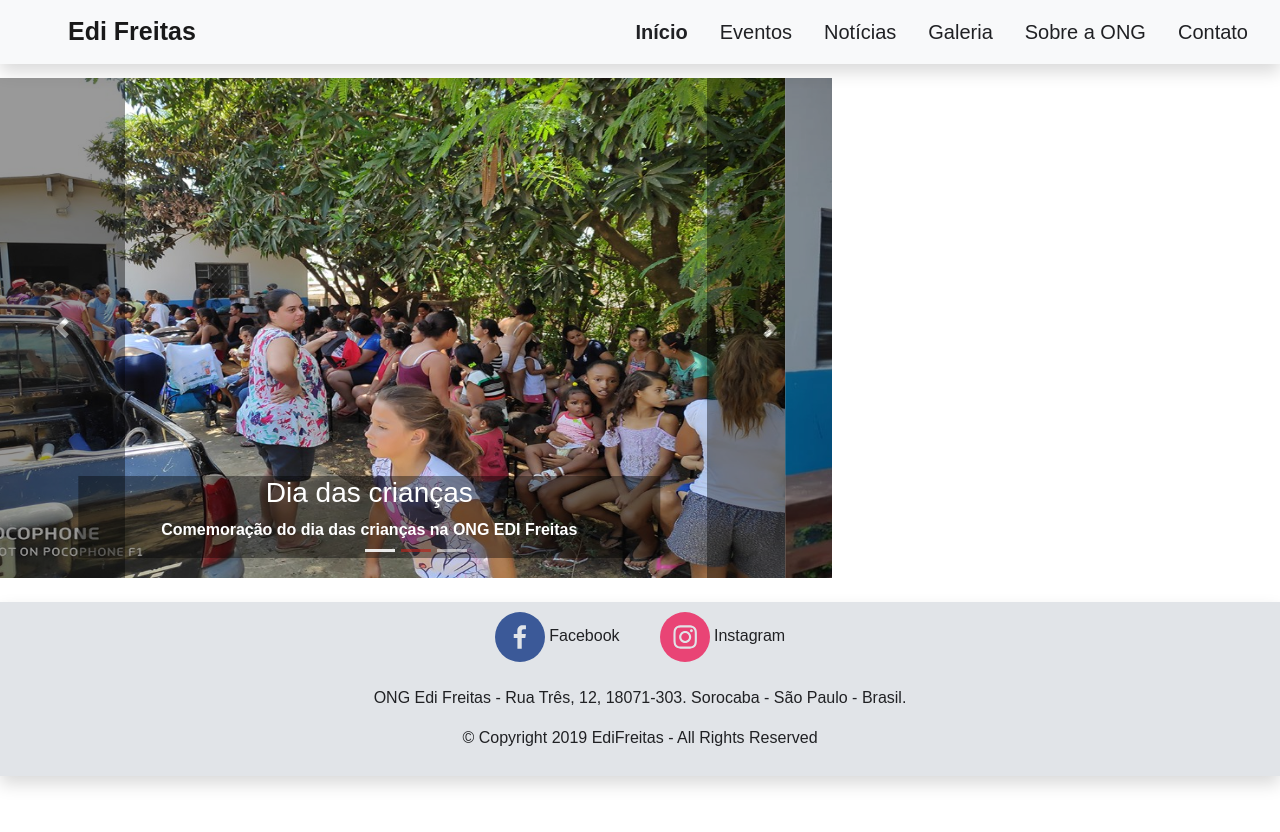
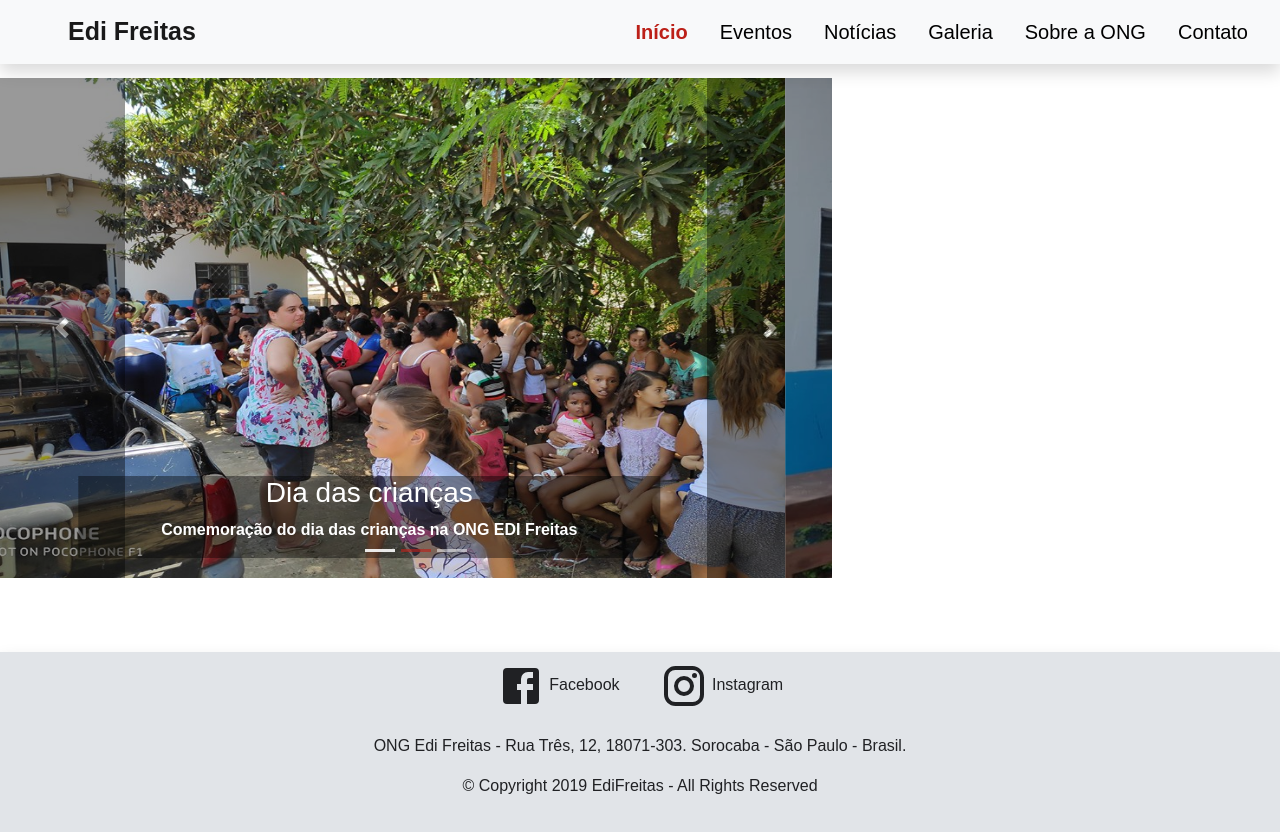
Before and after one commit to lauanS/EdiFreitas-App, a React (Create React App) app: page / in a window 1280 px wide. Shown: the top 832 px of the page. Before the commit the page ends 800 px from the top, so only its background shows below. Built offline with nearby package versions, Linux system fonts and the light colour scheme.

Commit message:
Alteracoes no footer, nao esta completo, falta mudar as cores

```diff
--- a/src/components/Footer/index.js
+++ b/src/components/Footer/index.js
@@ -1,7 +1,8 @@
 import React from 'react';
 import { Row, Container } from 'react-bootstrap';
 import './styles.css';
-import { SocialIcon } from 'react-social-icons';
+import Instagram from '@material-ui/icons/Instagram';
+import Facebook from '@material-ui/icons/Facebook';
 
 export default class Footer extends React.Component{
   render(){
@@ -9,12 +10,12 @@ export default class Footer extends React.Component{
       <footer class="text-muted shadow">
         <Container>
           <Row className="justify-content-md-center">
-            <a href="http://facebook.com/ongedifreitas" target="_blank">
-              <SocialIcon network="facebook" />  Facebook
-              </a>
-              <a href="http://instagram.com/ongedifreitas" target="_blank">
-                <SocialIcon network="instagram" />  Instagram
-                </a>
+            <a href="http://facebook.com/ongedifreitas" target="_blank" rel="noopener noreferrer">
+              <Facebook className="icons" fontSize="50px" /> Facebook
+            </a>
+            <a href="http://instagram.com/ongedifreitas" target="_blank" rel="noopener noreferrer">
+              <Instagram className="icons" /> Instagram
+            </a>
           </Row>
           <br/>
           <Row className="center justify-content-md-center">
--- a/src/components/Footer/styles.css
+++ b/src/components/Footer/styles.css
@@ -1,10 +1,16 @@
 footer {
   background: #e1e4e8;
   width: 100%;
-  height: 200;
+  height: 200px;
   padding-bottom: 10px;
   padding-top: 10px;
+  margin-top: 50px;
 }
+
+.icons{
+  font-size: 3rem!important;
+}
+
 
 .center{
   text-align: center;
@@ -14,17 +20,17 @@ p{
   color: #202124;
 }
 
-a:link{
-  text-decoration:none;
-  color: #202124;
-}
-
 a{
   color: #202124;
   padding-left: 20px;
   padding-right: 20px;
+  outline: 0;
 }
 
 a:hover{
   color: #202124;
 }
+
+a:focus{
+  outline: 0;
+}
```
